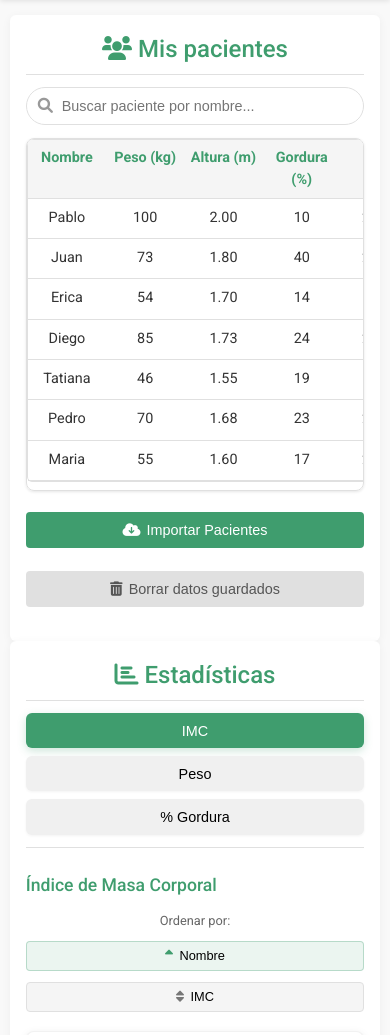
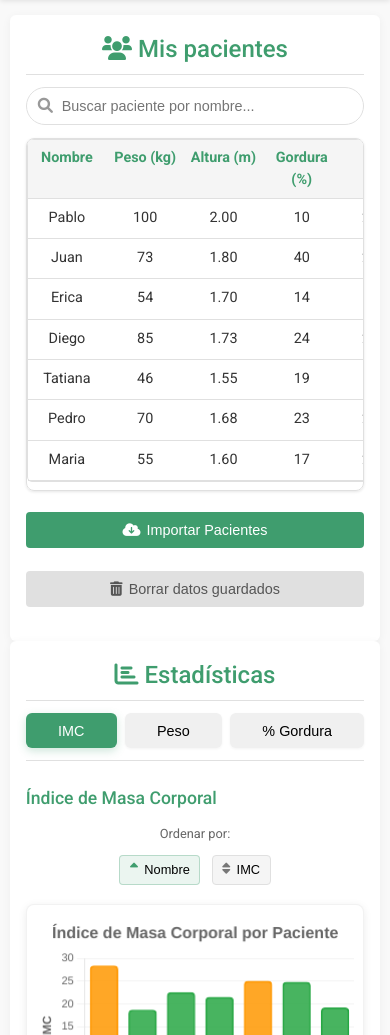
Before and after one commit to sandovaldavid/Pagina_Web_Clinica_Alura, a plain HTML site: page index.html in a window 390 px wide. Shown: the part 65-1100 px from the top of the page. Drawn offline with nearby package versions, Linux system fonts and the light colour scheme.

Commit message:
💄  Update layout styles: center alignment for options and adjust tab/button widths

```diff
--- a/css/graphics.css
+++ b/css/graphics.css
@@ -212,7 +212,7 @@
 
 	.opciones-ordenacion {
 		width: 100%;
-		justify-content: flex-start;
+		justify-content: center;
 	}
 
 	.chart-container {
@@ -238,6 +238,18 @@
 	.stat-value {
 		font-size: 1.7rem;
 	}
+
+	.graficos-tabs {
+		flex-direction: row;
+	}
+
+	.tab-btn {
+		width: auto;
+	}
+
+	.orden-btn {
+		width: auto;
+	}
 }
 
 @media screen and (max-width: 576px) {
@@ -261,7 +273,6 @@
 		min-width: 100px;
 		padding: 0.8rem;
 		flex: 1 1 100%;
-		max-width: 100%;
 	}
 
 	.stat-value {
```
